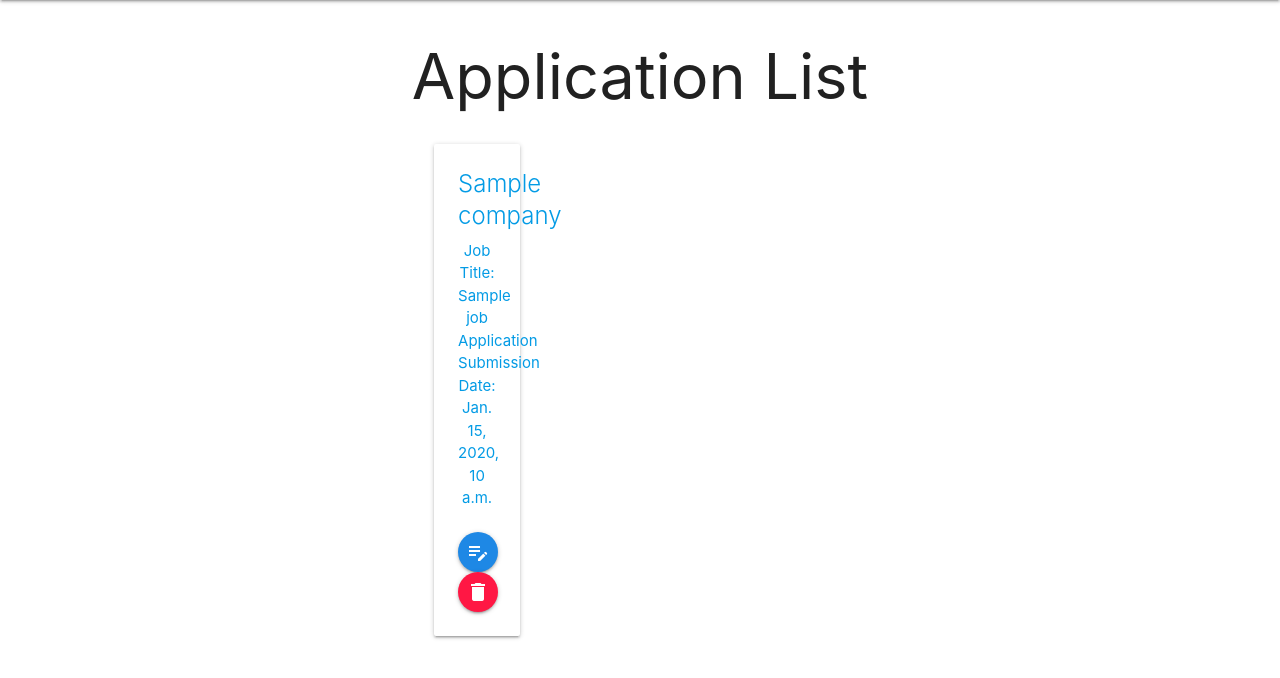
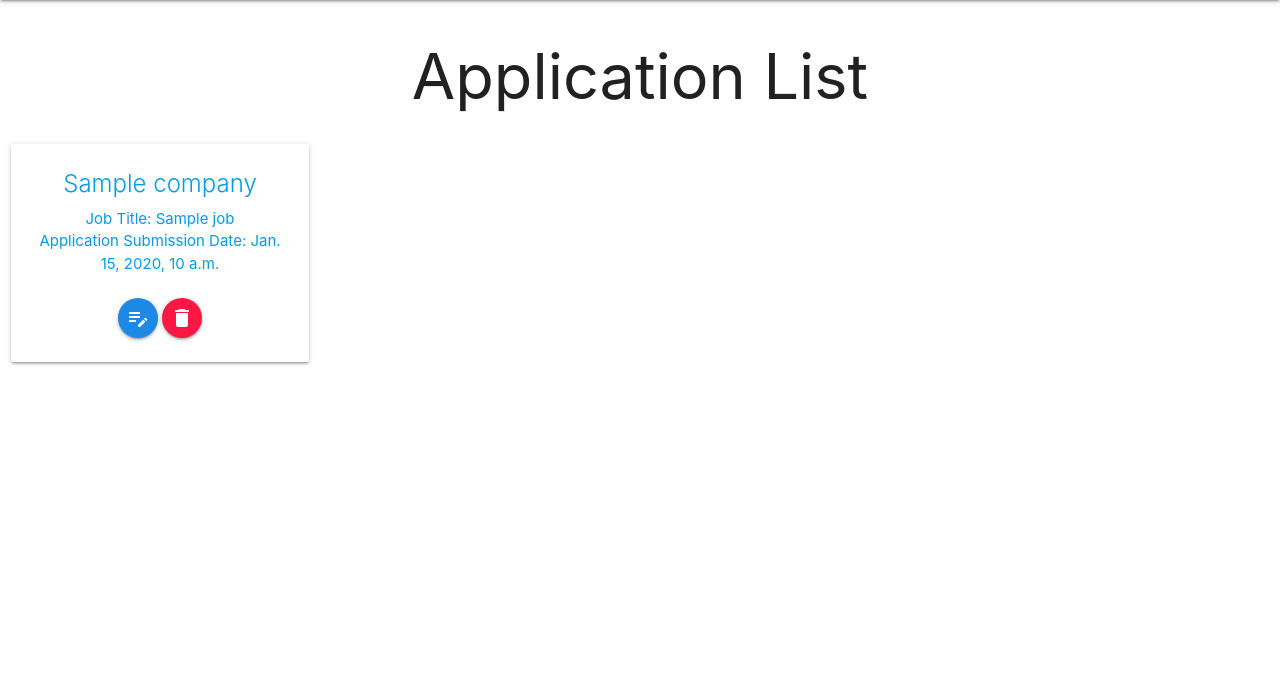
Before and after one commit to dugad059/funemployment, a Django app: template main_app/templates/jobs/index.html in a window 1280 px wide. Shown: the part 64-742 px from the top of the page. Run offline with Django 4.2, Linux system fonts and the light colour scheme; the template is opened without the code that fills it: most values are stand-ins (such as "Sample title", 1, 10 or a date in 2020); data that the repository does not hold is empty.

Commit message:
styling update

```diff
--- a/main_app/templates/jobs/index.html
+++ b/main_app/templates/jobs/index.html
@@ -5,7 +5,7 @@
 
 <h1 class="center-align">Application List</h1>
 
-<div class="containter valign-wrapper center-align">
+<div class="containter center-align">
     <div class="row">
         {% for job in jobs %}
         <div class="col s12 m6 l3 center-align">
```
